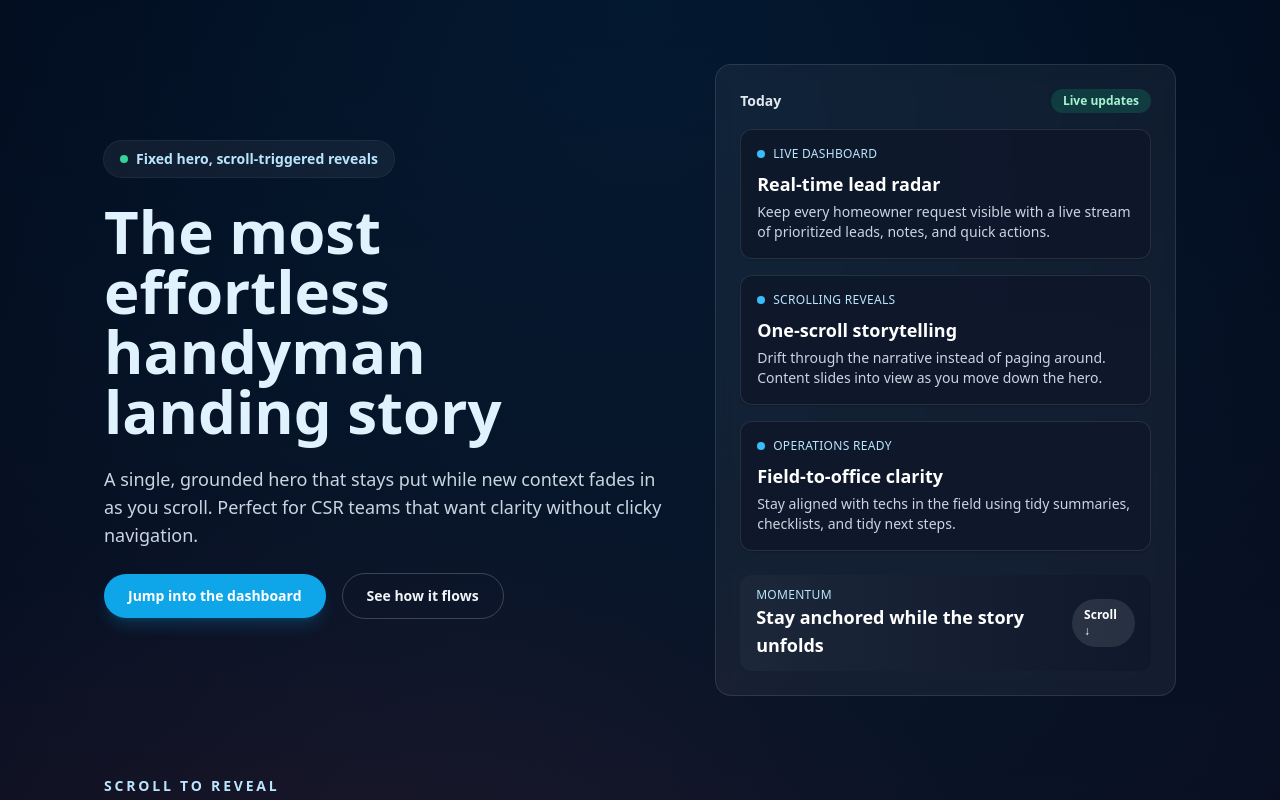
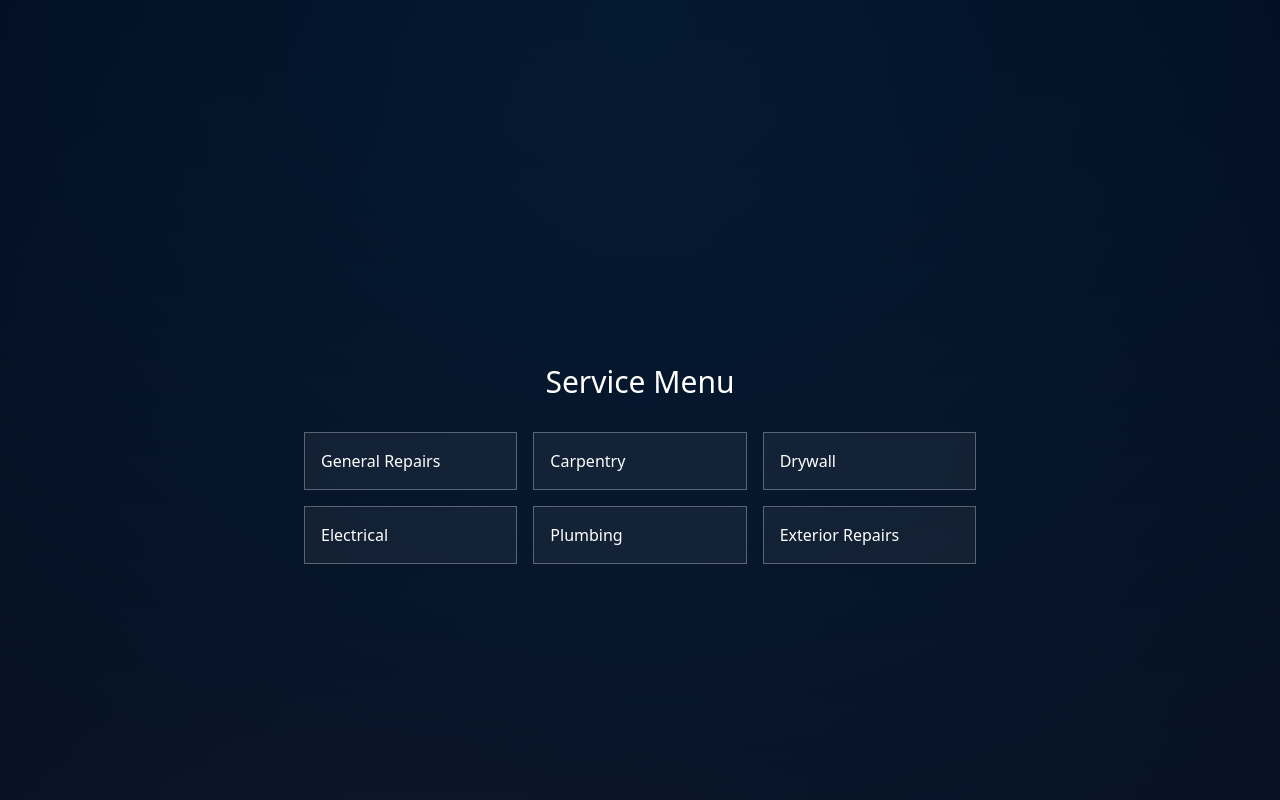
Before and after one commit to eddyg2k/handyman-csr-demo, a Next.js app: page / in a window 1280 px wide. Shown: the top 800 px of the page. Built offline with nearby package versions, Linux system fonts and the light colour scheme.

Commit message:
Move service menu into main landing page

```diff
--- a/app/landing/page.tsx
+++ /dev/null
@@ -1,48 +0,0 @@
-"use client";
-
-import { useState } from "react";
-
-const services = [
-  "General Repairs",
-  "Carpentry",
-  "Drywall",
-  "Electrical",
-  "Plumbing",
-  "Exterior Repairs",
-];
-
-export default function ServiceMenuPage() {
-  const [selectedService, setSelectedService] = useState<string | null>(null);
-
-  const closeModal = () => {
-    setSelectedService(null);
-  };
-
-  return (
-    <section className="min-h-screen flex flex-col items-center justify-center gap-8 p-8">
-      <h1 className="text-3xl">Service Menu</h1>
-      <div className="grid grid-cols-1 gap-4 w-full max-w-2xl sm:grid-cols-2 md:grid-cols-3">
-        {services.map((service) => (
-          <button
-            key={service}
-            className="border p-4"
-            onClick={() => setSelectedService(service)}
-          >
-            {service}
-          </button>
-        ))}
-      </div>
-
-      {selectedService && (
-        <div className="fixed inset-0 flex items-center justify-center bg-black/20">
-          <div className="bg-white p-6 w-full max-w-md space-y-4 text-center">
-            <h2 className="text-xl">Add Details for {selectedService}</h2>
-            <button className="border px-4 py-2" onClick={closeModal}>
-              Close
-            </button>
-          </div>
-        </div>
-      )}
-    </section>
-  );
-}
--- a/app/page.tsx
+++ b/app/page.tsx
@@ -2,7 +2,7 @@
 
 import Image from "next/image";
 import Link from "next/link";
-import { useEffect } from "react";
+import { useEffect, useState } from "react";
 
 const highlights = [
   {
@@ -64,6 +64,21 @@ const craftsmanshipShots = [
 ];
 
 export default function Home() {
+  const services = [
+    "General Repairs",
+    "Carpentry",
+    "Drywall",
+    "Electrical",
+    "Plumbing",
+    "Exterior Repairs",
+  ];
+
+  const [selectedService, setSelectedService] = useState<string | null>(null);
+
+  const closeModal = () => {
+    setSelectedService(null);
+  };
+
   useEffect(() => {
     const observer = new IntersectionObserver(
       (entries) => {
@@ -88,6 +103,32 @@ export default function Home() {
       <div className="pointer-events-none absolute inset-0 bg-[radial-gradient(circle_at_top,_rgba(14,165,233,0.12),_transparent_35%),radial-gradient(circle_at_30%_40%,_rgba(239,68,68,0.12),_transparent_35%)]" />
 
       <div className="relative mx-auto flex min-h-screen max-w-6xl flex-col gap-20 px-6 pb-24 pt-16 sm:px-8 lg:px-10">
+        <section className="min-h-screen flex flex-col items-center justify-center gap-8 p-8">
+          <h1 className="text-3xl">Service Menu</h1>
+          <div className="grid w-full max-w-2xl grid-cols-1 gap-4 sm:grid-cols-2 md:grid-cols-3">
+            {services.map((service) => (
+              <button
+                key={service}
+                className="border border-white/30 bg-white/5 p-4 text-left"
+                onClick={() => setSelectedService(service)}
+              >
+                {service}
+              </button>
+            ))}
+          </div>
+
+          {selectedService && (
+            <div className="fixed inset-0 z-50 flex items-center justify-center bg-black/40">
+              <div className="w-full max-w-md space-y-4 bg-white p-6 text-center text-slate-900">
+                <h2 className="text-xl">Add Details for {selectedService}</h2>
+                <button className="border px-4 py-2" onClick={closeModal}>
+                  Close
+                </button>
+              </div>
+            </div>
+          )}
+        </section>
+
         <header className="grid min-h-[70vh] gap-12 lg:grid-cols-[1.1fr_0.9fr] lg:items-center">
           <div className="space-y-6">
             <p className="inline-flex items-center gap-2 rounded-full bg-white/5 px-4 py-2 text-sm font-semibold text-sky-200 ring-1 ring-white/10">
```
